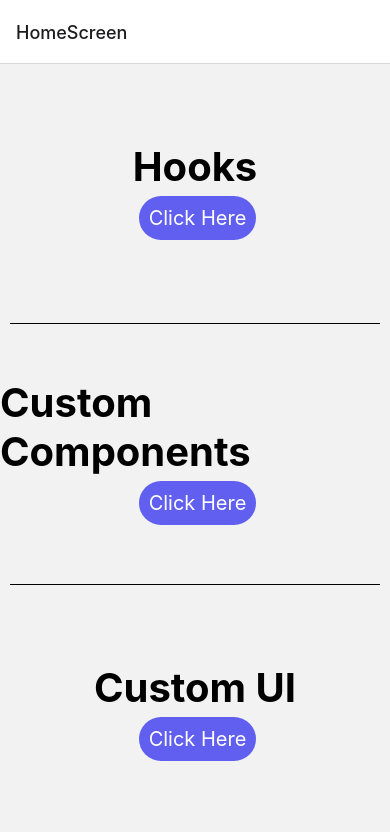
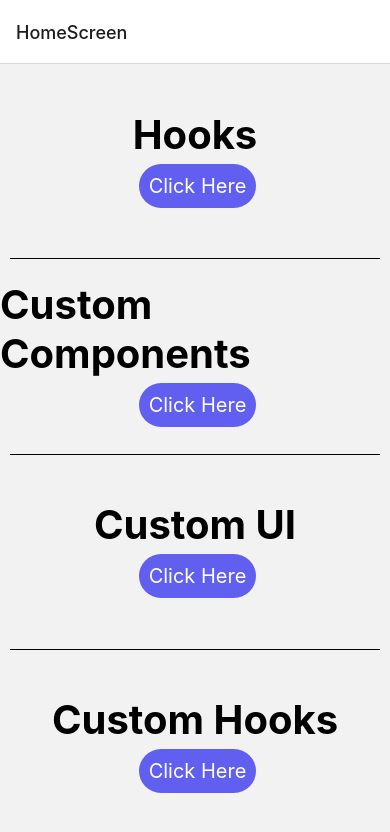
Before and after one commit to TanmayJain33/RNCounterApp, a React Native app: screen /HomeScreen in a window 390 px wide. Shown: the top 832 px of the page. Built offline with nearby package versions, Linux system fonts and the light colour scheme.

Commit message:
Add useDocumentTitle() custom hook

```diff
--- a/App.js
+++ b/App.js
@@ -33,6 +33,8 @@ import CustomImageGalleryScreen from './screens/componentScreen/CustomImageGalle
 import CustomUIScreen from './screens/CustomUIScreen';
 import LoginUIScreen from './screens/customUIScreen/LoginUIScreen';
 import BookStoreUIScreen from './screens/customUIScreen/BookStoreUIScreen';
+import CustomHooksScreen from './screens/CustomHooksScreen';
+import UseDocumentTitleHook from './screens/customHooksScreen/useDocumentTitleHook';
 
 const Stack = createStackNavigator();
 
@@ -84,6 +86,11 @@ export default function App() {
         <Stack.Screen name="CustomUIScreen" component={CustomUIScreen} />
         <Stack.Screen name="LoginUIScreen" component={LoginUIScreen} />
         <Stack.Screen name="BookStoreUIScreen" component={BookStoreUIScreen} />
+        <Stack.Screen name="CustomHooksScreen" component={CustomHooksScreen} />
+        <Stack.Screen
+          name="UseDocumentTitleHook"
+          component={UseDocumentTitleHook}
+        />
       </Stack.Navigator>
     </NavigationContainer>
   );
--- /dev/null
+++ b/components/DocTitleOne.js
@@ -0,0 +1,18 @@
+import React, {useState, useEffect} from 'react';
+import {View, Text, TouchableOpacity} from 'react-native';
+import useDocumentTitle from '../screens/customHooks/useDocumentTitle';
+
+export default function DocTitleOne() {
+  const {count, changeCounter} = useDocumentTitle();
+
+  return (
+    <View style={{alignItems: 'center'}}>
+      <Text style={{fontSize: 50, margin: 10}}>{count}</Text>
+      <TouchableOpacity
+        onPress={changeCounter}
+        style={{backgroundColor: '#66aaff', padding: 10}}>
+        <Text style={{fontSize: 20, fontWeight: 'bold'}}>Count - {count}</Text>
+      </TouchableOpacity>
+    </View>
+  );
+}
--- /dev/null
+++ b/components/DocTitleTwo.js
@@ -0,0 +1,18 @@
+import React from 'react';
+import {View, Text, TouchableOpacity} from 'react-native';
+import useDocumentTitle from '../screens/customHooks/useDocumentTitle';
+
+export default function DocTitleTwo() {
+  const {count, changeCounter} = useDocumentTitle();
+
+  return (
+    <View style={{alignItems: 'center'}}>
+      <Text style={{fontSize: 50, margin: 10}}>{count}</Text>
+      <TouchableOpacity
+        onPress={changeCounter}
+        style={{backgroundColor: '#66aaff', padding: 10}}>
+        <Text style={{fontSize: 20, fontWeight: 'bold'}}>Count - {count}</Text>
+      </TouchableOpacity>
+    </View>
+  );
+}
--- /dev/null
+++ b/screens/CustomHooksScreen.js
@@ -0,0 +1,33 @@
+import React from 'react';
+import {View, Text, TouchableOpacity} from 'react-native';
+
+export default function CustomHooksScreen({navigation}) {
+  return (
+    <View style={{flex: 1, alignItems: 'center', justifyContent: 'center'}}>
+      <View style={{flexDirection: 'row', alignItems: 'center', flex: 1}}>
+        <Text style={{fontSize: 20, fontWeight: '700', color: '#000'}}>
+          useDocumentTitle() Hook
+        </Text>
+        <TouchableOpacity
+          style={{
+            margin: 5,
+            marginLeft: 10,
+            backgroundColor: '#605ff0',
+            borderRadius: 40,
+          }}
+          onPress={() => navigation.navigate('UseDocumentTitleHook')}>
+          <Text style={{fontSize: 15, color: '#fff', padding: 10}}>
+            Click Here
+          </Text>
+        </TouchableOpacity>
+      </View>
+      <View
+        style={{
+          height: 1,
+          width: '95%',
+          backgroundColor: '#000',
+        }}
+      />
+    </View>
+  );
+}
--- a/screens/HomeScreen.js
+++ b/screens/HomeScreen.js
@@ -69,6 +69,30 @@ export default function HomeScreen({navigation}) {
           </Text>
         </TouchableOpacity>
       </View>
+      <View
+        style={{
+          height: 1,
+          width: '95%',
+          backgroundColor: '#000',
+        }}
+      />
+      <View style={{alignItems: 'center', flex: 1, justifyContent: 'center'}}>
+        <Text style={{fontSize: 40, fontWeight: '700', color: '#000'}}>
+          Custom Hooks
+        </Text>
+        <TouchableOpacity
+          style={{
+            margin: 5,
+            marginLeft: 10,
+            backgroundColor: '#605ff0',
+            borderRadius: 40,
+          }}
+          onPress={() => navigation.navigate('CustomHooksScreen')}>
+          <Text style={{fontSize: 20, color: '#fff', padding: 10}}>
+            Click Here
+          </Text>
+        </TouchableOpacity>
+      </View>
     </View>
   );
 }
--- /dev/null
+++ b/screens/customHooks/useDocumentTitle.js
@@ -0,0 +1,13 @@
+import {useState} from 'react';
+
+const useDocumentTitle = () => {
+  const [count, setCount] = useState(0);
+
+  const changeCounter = () => {
+    setCount(count + 1);
+  };
+
+  return {count, changeCounter};
+};
+
+export default useDocumentTitle;
--- /dev/null
+++ b/screens/customHooksScreen/useDocumentTitleHook.js
@@ -0,0 +1,13 @@
+import React from 'react';
+import {View} from 'react-native';
+import DocTitleOne from '../../components/DocTitleOne';
+import DocTitleTwo from '../../components/DocTitleTwo';
+
+export default function UseDocumentTitleHook() {
+  return (
+    <View style={{flex: 1, alignItems: 'center', justifyContent: 'center'}}>
+      <DocTitleOne />
+      <DocTitleTwo />
+    </View>
+  );
+}
--- a/screens/customUIScreen/BookStoreUIScreen.js
+++ b/screens/customUIScreen/BookStoreUIScreen.js
@@ -1,7 +1,6 @@
 import React, {useState} from 'react';
 import {
   View,
-  Text,
   TouchableOpacity,
   Image,
   ScrollView,
```
